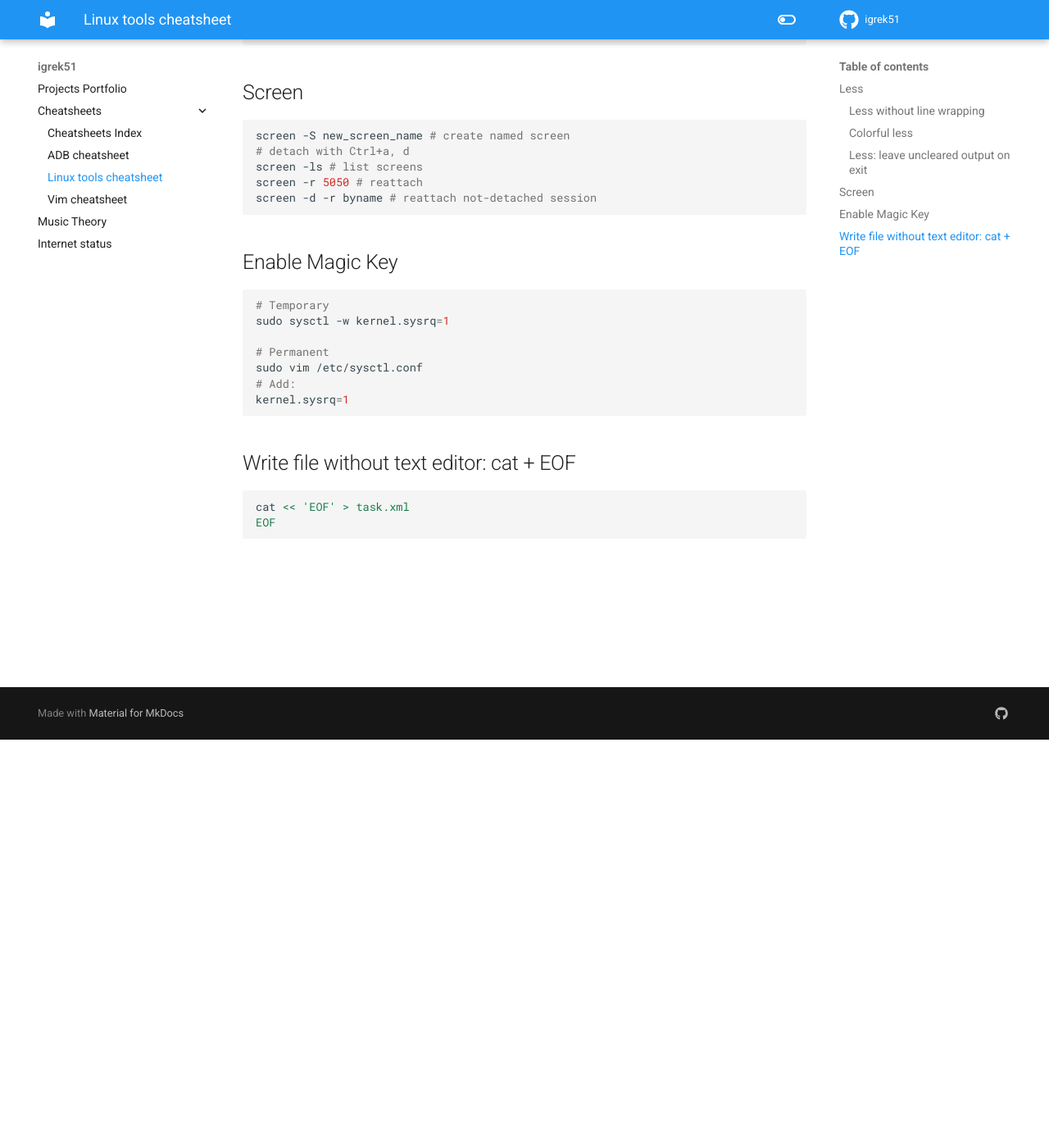
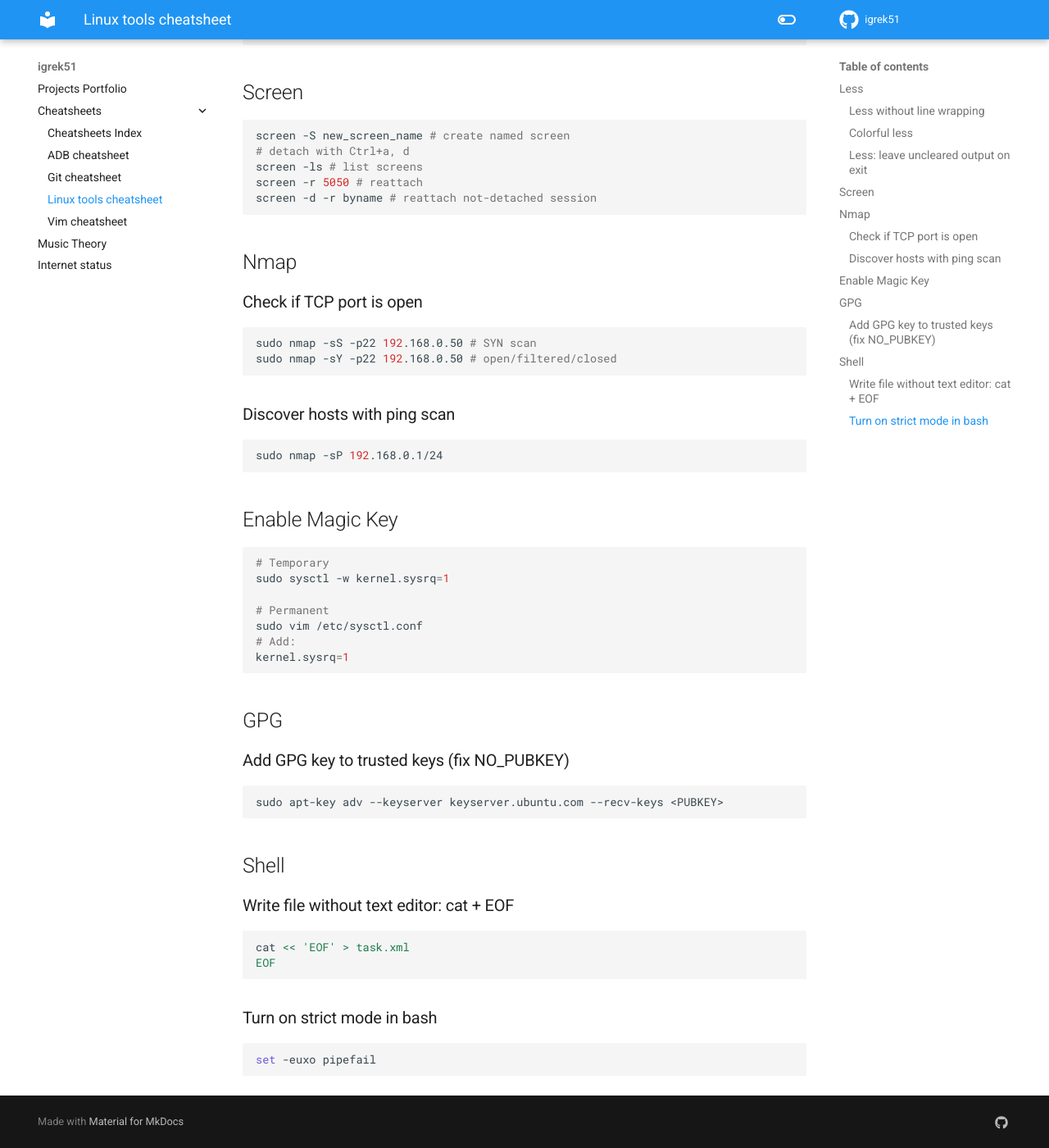
Before and after one commit to igrek51/igrek51.github.io, an MkDocs documentation site: the page built from docs/cheatsheet/linux.md, in a window 1280 px wide and 1400 px high, scrolled down 498 px. Shown: the whole window at 82% size. Built offline with MkDocs 1.6.1 and Material for MkDocs 9.7.7, drawn with Linux system fonts in a browser that asks for light colours; some of the changed text lies outside the part shown.

Commit message:
Add git cheatsheet

````diff
--- a/docs/cheatsheet/linux.md
+++ b/docs/cheatsheet/linux.md
@@ -1,4 +1,4 @@
-# Misc linux tools cheatsheet
+# Misc Linux tools cheatsheet
 
 ## Less
 ### Less without line wrapping
@@ -23,6 +23,17 @@
 screen -d -r byname # reattach not-detached session
 ```
 
+## Nmap
+### Check if TCP port is open
+```shell
+sudo nmap -sS -p22 192.168.0.50 # SYN scan
+sudo nmap -sY -p22 192.168.0.50 # open/filtered/closed
+```
+### Discover hosts with ping scan
+```shell
+sudo nmap -sP 192.168.0.1/24
+```
+
 ## Enable Magic Key
 ```shell
 # Temporary
@@ -34,8 +45,19 @@
 kernel.sysrq=1
 ```
 
-## Write file without text editor: cat + EOF
+## GPG
+### Add GPG key to trusted keys (fix NO_PUBKEY)
+```shell
+sudo apt-key adv --keyserver keyserver.ubuntu.com --recv-keys <PUBKEY>
+```
+
+## Shell
+### Write file without text editor: cat + EOF
 ```shell
 cat << 'EOF' > task.xml
 EOF
 ```
+### Turn on strict mode in bash
+```shell
+set -euxo pipefail
+```
--- a/mkdocs.yml
+++ b/mkdocs.yml
@@ -46,6 +46,7 @@
   - Cheatsheets:
     - Cheatsheets Index: cheatsheet/cheatsheet.md
     - ADB cheatsheet: cheatsheet/adb.md
+    - Git cheatsheet: cheatsheet/git.md
     - Linux tools cheatsheet: cheatsheet/linux.md
     - Vim cheatsheet: cheatsheet/vim.md
   - Music Theory: music-theory.md
````
Also changed, not shown: docs/cheatsheet/cheatsheet.md (+1 -0 lines), docs/cheatsheet/git.md (added, +98 -0 lines).
